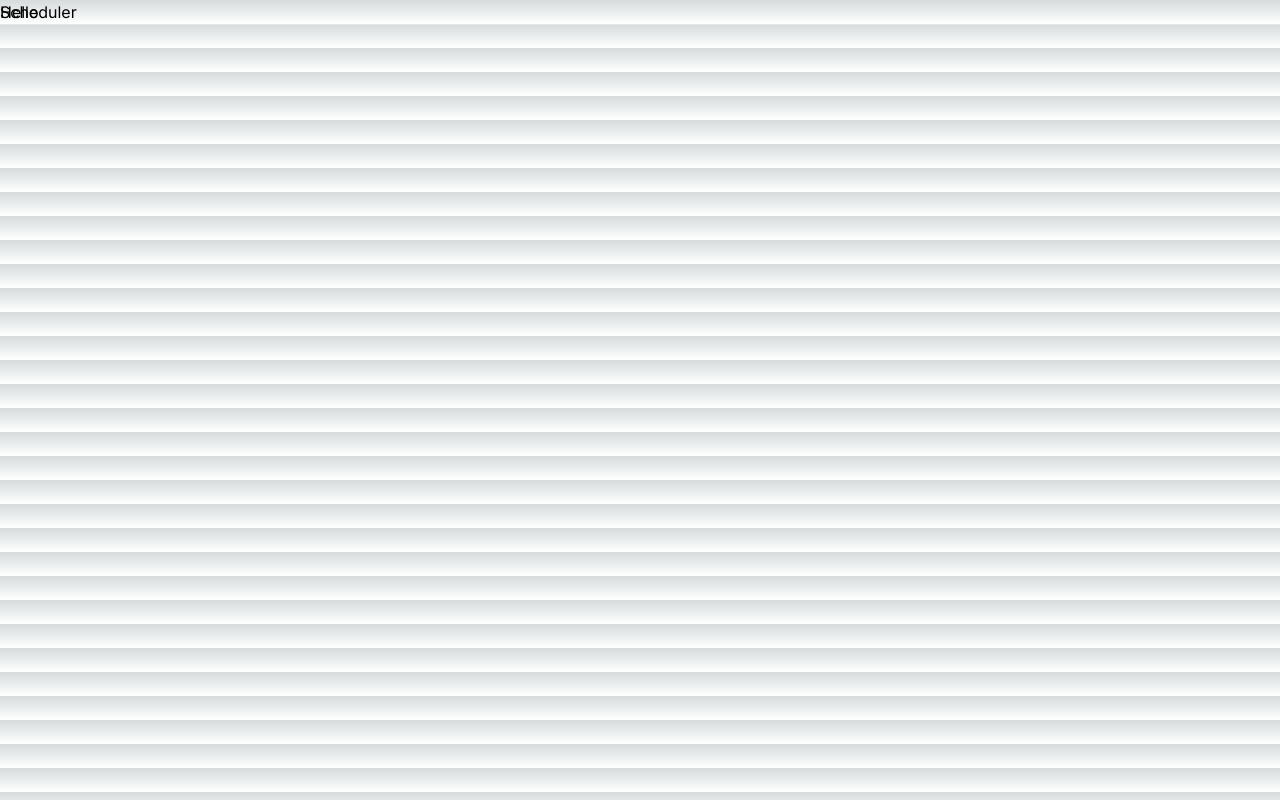
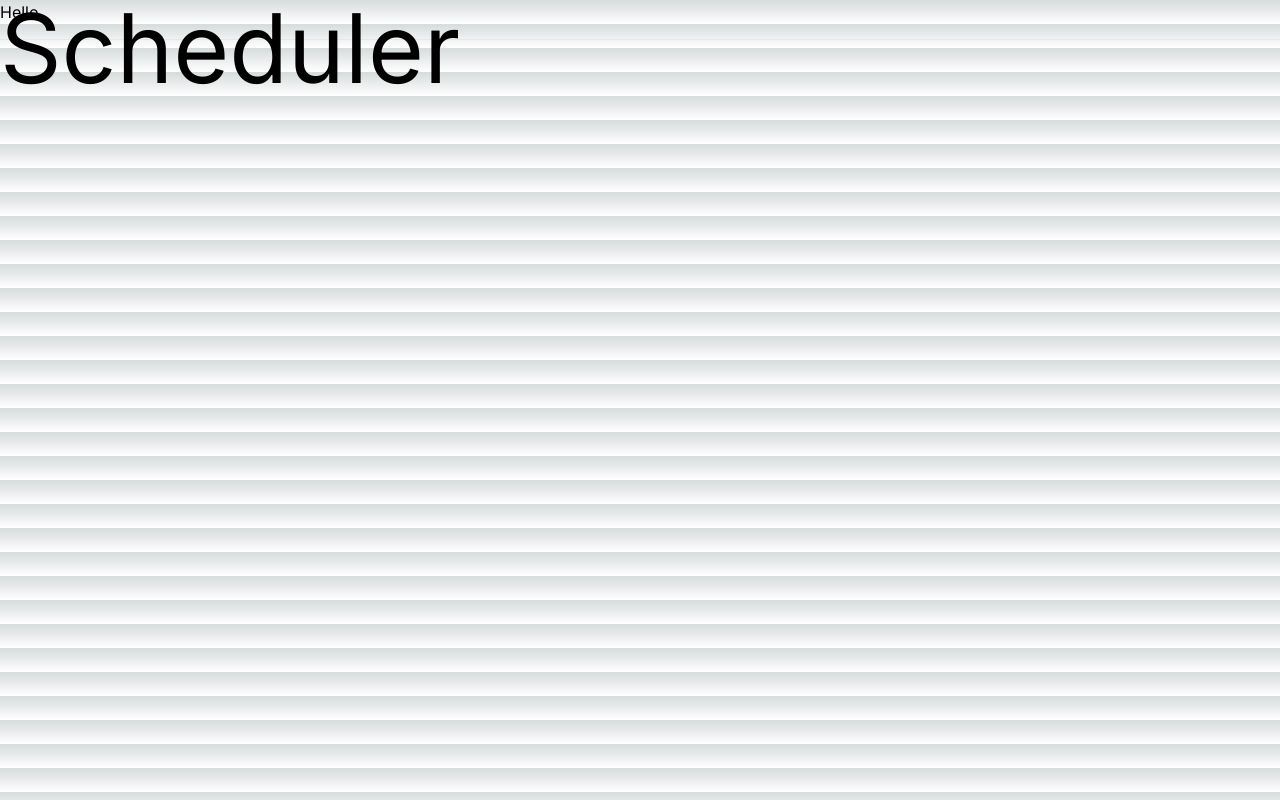
Before and after one commit to ifiokabasiudo/become, a Next.js app: page /scheduler in a window 1280 px wide. Built offline with nearby package versions, Linux system fonts and the light colour scheme.

Commit message:
Added the script tag

```diff
--- a/app/scheduler/page.tsx
+++ b/app/scheduler/page.tsx
@@ -5,7 +5,13 @@ export default function Scheduler() {
 
     return(
         <div>
-            <AppNavbar />
+            <div>
+                <nav className= "fixed flex flex-row h-10 w-full z-20 top-0 start-0 border-b border-gray-200 dark:border-gray-600">
+                    <div className="text-left">
+                        <h1 className="text-8xl">Scheduler</h1>
+                    </div>
+                </nav>
+            </div>
             <h1>Hello</h1>
         </div>
     )
```
